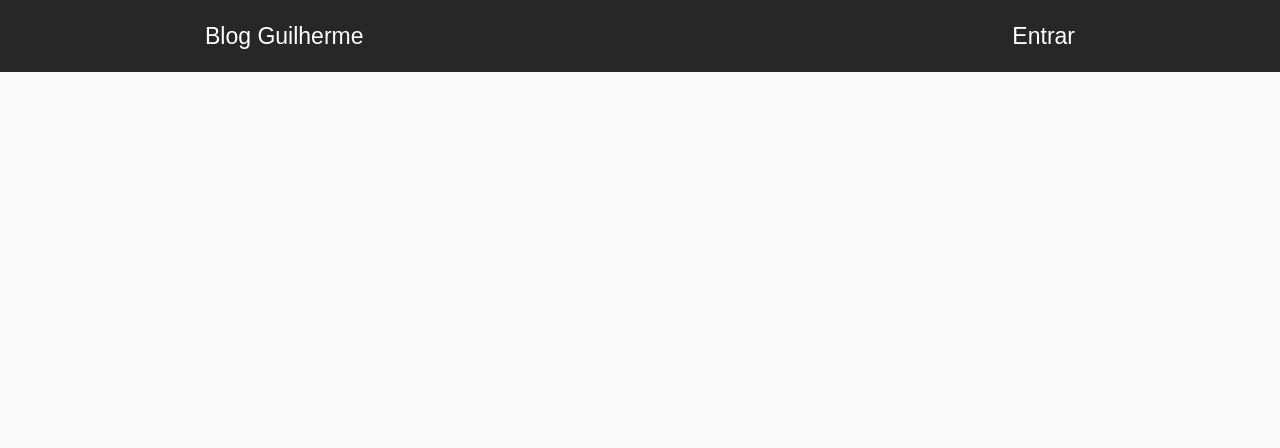
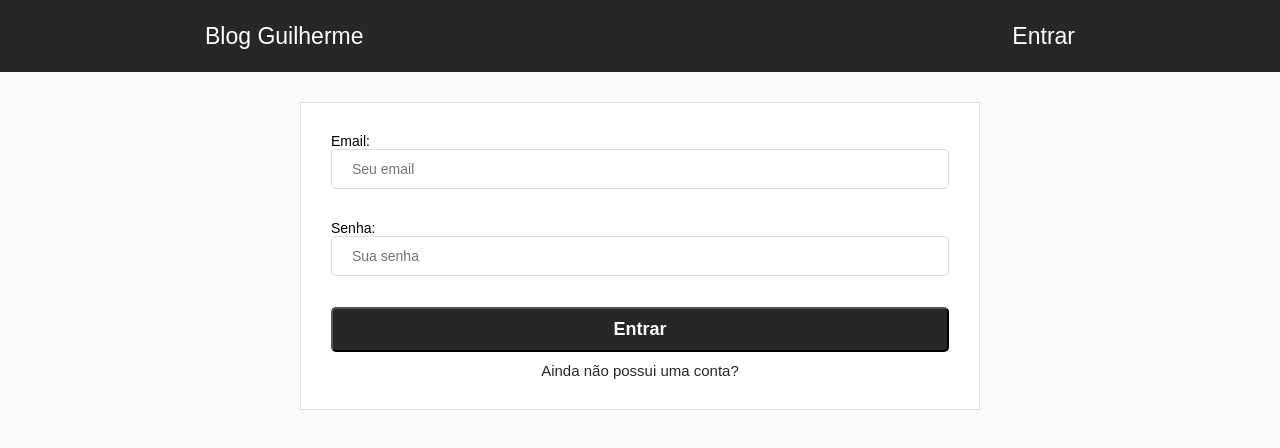
Before and after one commit to guisaoncella/blog-react, a React (Create React App) app: page /login in a window 1280 px wide. Shown: the top 448 px of the page. Built offline with nearby package versions, Linux system fonts and the light colour scheme; no server answers.

Commit message:
Criada a página de login

```diff
--- a/src/App.js
+++ b/src/App.js
@@ -5,6 +5,7 @@ import firebase from './firebase';
 
 import Home from './components/Home';
 import Header from './components/Header';
+import Login from './components/Login'
 
 class App extends Component {
     state = {
@@ -25,6 +26,7 @@ class App extends Component {
                     <Header/>
                     <Switch>
                         <Route exact path="/" component={Home} />
+                        <Route exact path="/login" component={Login} />
                     </Switch>
                 </BrowserRouter>
             </div>
--- a/src/components/Home/home.css
+++ b/src/components/Home/home.css
@@ -33,6 +33,7 @@ section#post article header span{
 
 section#post article > img{
     width: 100%;
+    border-radius: 5px;
 }
 
 section#post article footer{
--- a/src/components/Login/index.js
+++ b/src/components/Login/index.js
@@ -0,0 +1,60 @@
+import React, { Component } from 'react';
+import {Link, withRouter} from 'react-router-dom'
+import firebase from '../../firebase';
+import './login.css'
+
+class Login extends Component {
+    constructor(props) {
+        super(props);
+        this.state = {
+            email: '',
+            password: ''
+        }
+        this.entrar = this.entrar.bind(this);
+    }
+
+    entrar(e){
+        e.preventDefault()
+
+    }
+
+    login = async () => {
+        const {email, password} = this.state
+
+        try{
+            await firebase.login(email, password).catch((error) =>{
+                if(error.code === 'auth/user-not-found'){
+                    alert('Este usuário não existe!')
+                }else{
+                    alert('Erro: '+error.code)
+                    return null
+                }
+            })
+        }catch(error){
+            alert(error.message)
+        }
+
+    }
+
+    render() {
+        return (
+            <div>
+                <form onSubmit={this.entrar} id="login">
+                    <label>Email: </label>
+                    <input type="email" autoComplete="off" autoFocus value={this.state.email}
+                        onChange={(e) => this.setState({email: e.target.value})} placeholder="Seu email" />
+                    <br/>
+                    <label>Senha: </label>
+                    <input type="password" autoComplete="off" autoFocus value={this.state.email}
+                        onChange={(e) => this.setState({password: e.target.value})} placeholder="Sua senha" />
+                    <br/>
+                    <button type="submit">Entrar</button>
+
+                    <Link to="/register">Ainda não possui uma conta?</Link>
+                </form>
+            </div>
+        );
+    }
+}
+
+export default Login;
--- /dev/null
+++ b/src/components/Login/login.css
@@ -0,0 +1,37 @@
+form#login{
+    width: 100%;
+    max-width: 680px;
+    margin: 30px auto 0;
+    padding: 30px;
+    background: #FFF;
+    border: 1px solid #DDD;
+    display: flex;
+    flex-direction: column;
+}
+
+form#login input{
+    margin-bottom: 15px;
+    height: 40px;
+    border-radius: 5px;
+    border: 1px solid #DDD;
+    padding: 0 20px;
+    font-size: 14px;
+}
+
+form#login button{
+    margin-bottom: 10px;
+    padding: 10px 20px;
+    border-radius: 5px;
+    background: #272727;
+    color: #FFF;
+    font-size: 18px;
+    font-weight: bold;
+    cursor: pointer;
+}
+
+form#login a{
+    text-align: center;
+    text-decoration: none;
+    color: #272727;
+    font-size: 15px;
+}
```
